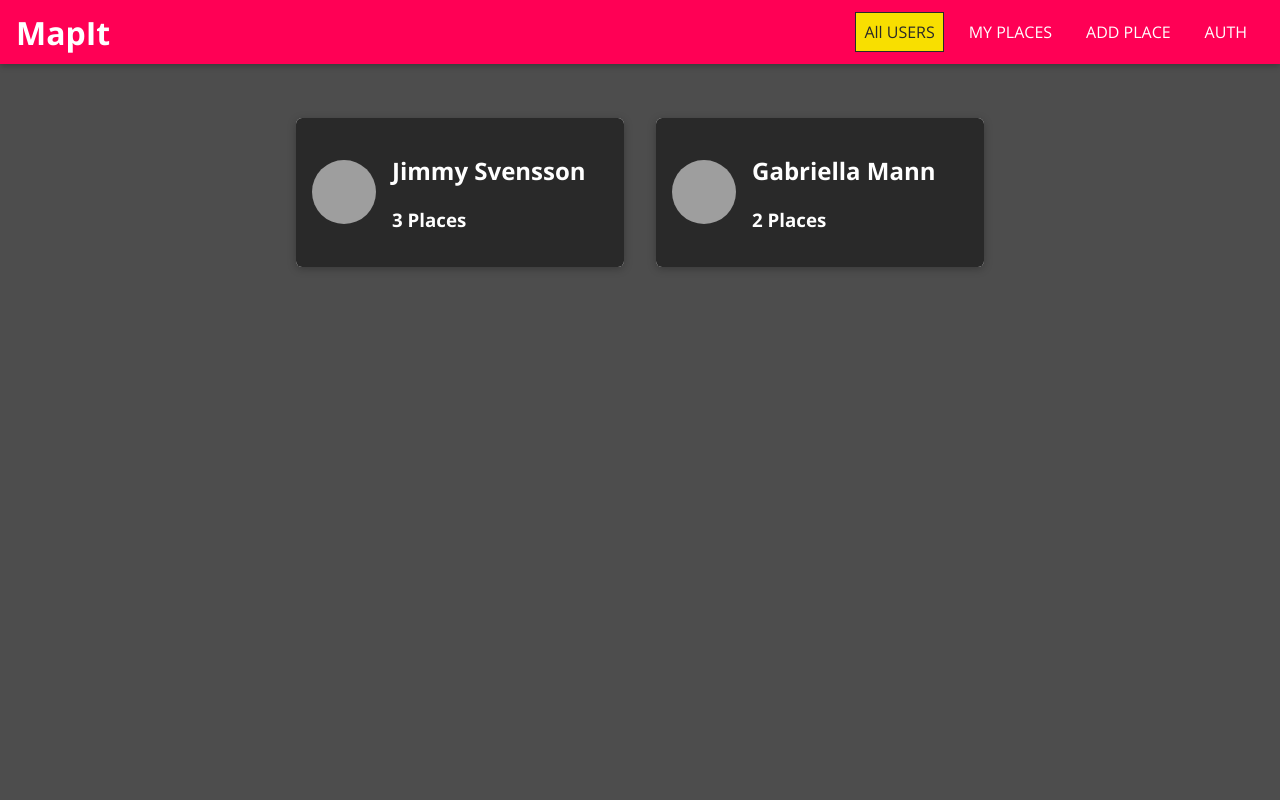
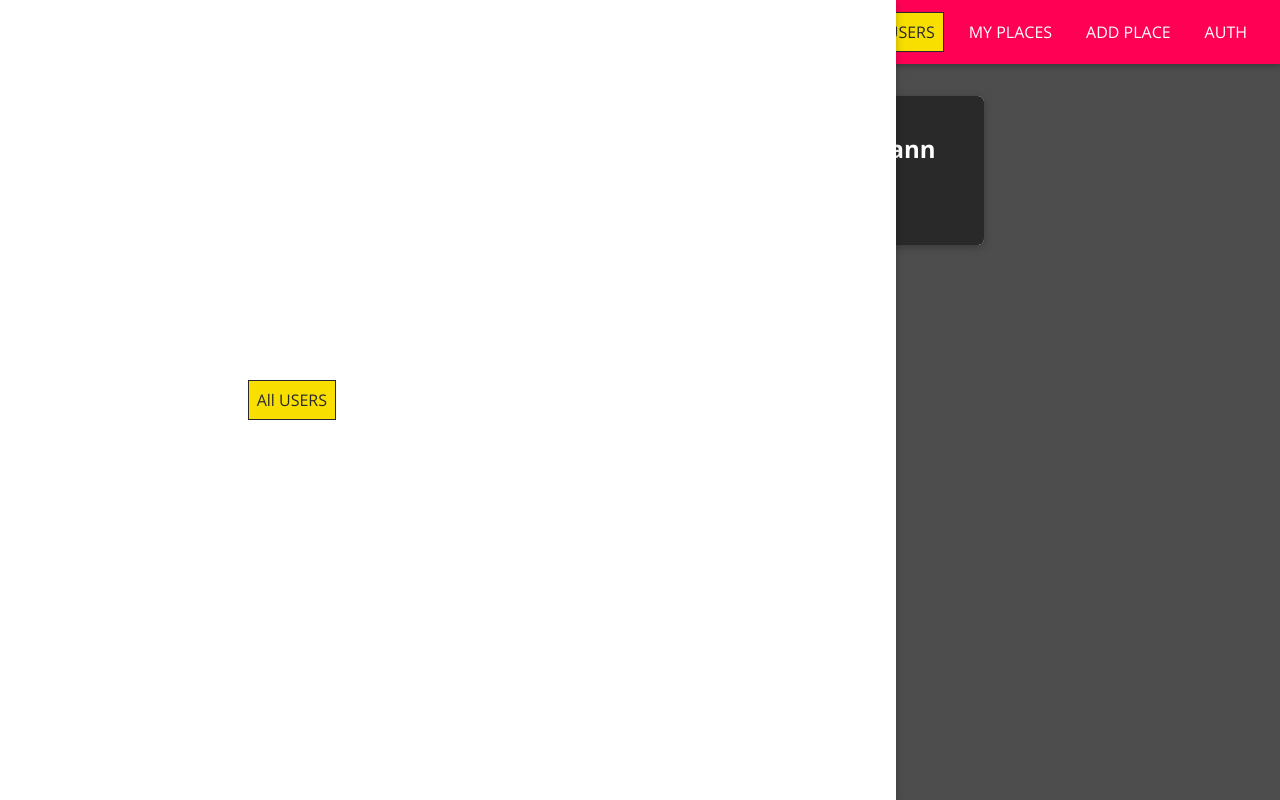
Before and after one commit to RealGobi/mapIt, a React (Create React App) app: page / in a window 1280 px wide. Built offline with nearby package versions, Linux system fonts and the light colour scheme; grey boxes are pictures that could not be loaded.

Commit message:
style: css from max

```diff
--- a/src/shared/components/Navigation/SideDrawer.css
+++ b/src/shared/components/Navigation/SideDrawer.css
@@ -0,0 +1,10 @@
+.side-drawer {
+  position: fixed;
+  left: 0;
+  top: 0;
+  z-index: 100;
+  height: 100vh;
+  width: 70%;
+  background: white;
+  box-shadow: 0 2px 8px rgba(0, 0, 0, 0.26);
+}
```
